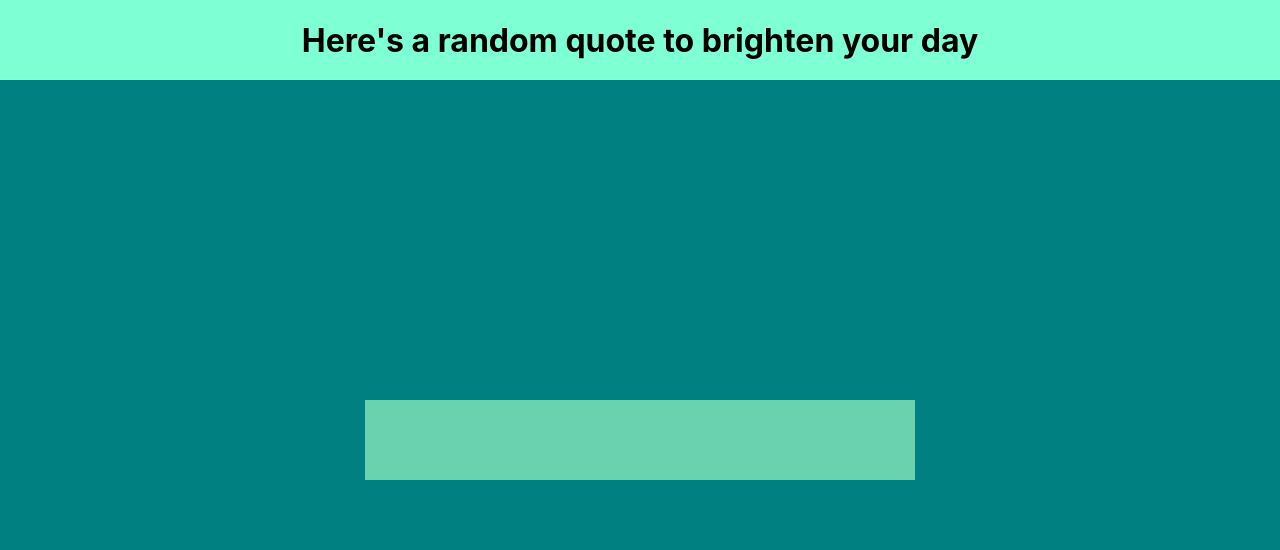
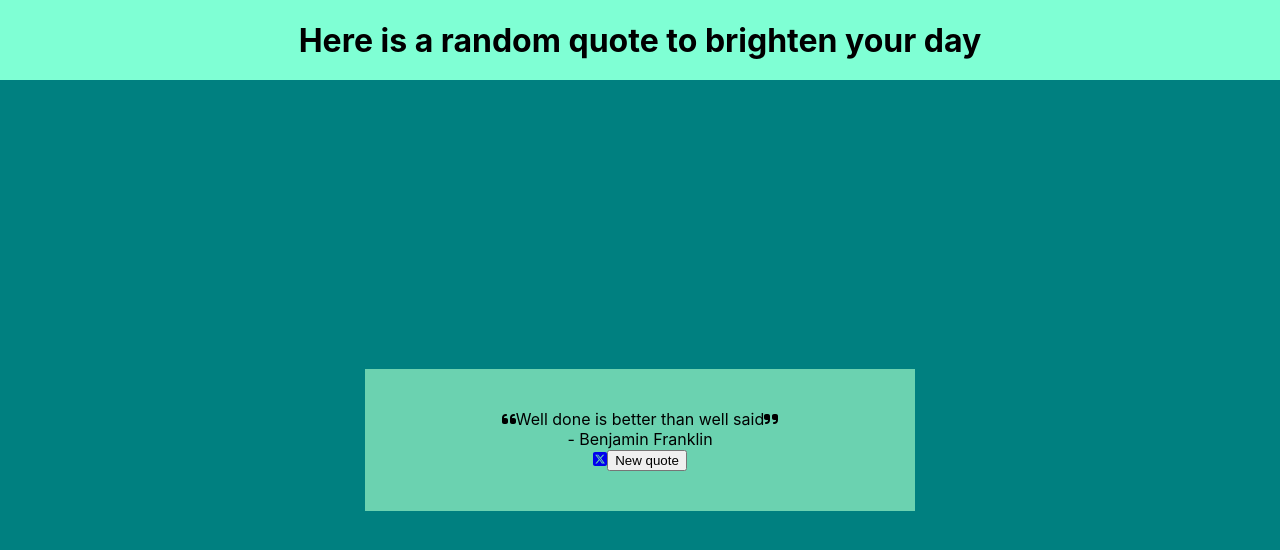
Before and after one commit to cpt-bob/random-quote-generator, a React (Create React App) app: page / in a window 1280 px wide. Shown: the top 550 px of the page. Built offline with nearby package versions, Linux system fonts and the light colour scheme.

Commit message:
Added font-awesome icons

```diff
--- a/package.json
+++ b/package.json
@@ -3,6 +3,9 @@
   "version": "0.1.0",
   "private": true,
   "dependencies": {
+    "@fortawesome/free-brands-svg-icons": "^6.6.0",
+    "@fortawesome/free-solid-svg-icons": "^6.6.0",
+    "@fortawesome/react-fontawesome": "^0.2.2",
     "@testing-library/jest-dom": "^5.17.0",
     "@testing-library/react": "^13.4.0",
     "@testing-library/user-event": "^13.5.0",
--- a/src/App.js
+++ b/src/App.js
@@ -1,23 +1,35 @@
 //import logo from "./logo.svg";
 import "./App.css";
+import { FontAwesomeIcon } from "@fortawesome/react-fontawesome";
+import { faSquareXTwitter } from "@fortawesome/free-brands-svg-icons";
+import { faQuoteLeft, faQuoteRight } from "@fortawesome/free-solid-svg-icons";
 
 function App() {
   return (
     <div className="App">
       <header className="App-header">
-        <h1>Here's a random quote to brighten your day</h1>
+        <h1>Here is a random quote to brighten your day</h1>
       </header>
       <div className="main">
         <div id="wrapper" className="App-container">
           <div id="quote-box" className="quote-box">
             <div class="quote-text">
-              <span id="text"></span>
+              <FontAwesomeIcon icon={faQuoteLeft} />
+              <span id="text">Well done is better than well said</span>
+              <FontAwesomeIcon icon={faQuoteRight} />
             </div>
             <div class="quote-author">
-              <span id="author"></span>
+              <span id="author">- Benjamin Franklin</span>
             </div>
-            <div className="share-button">
-              <a class="button"></a>
+            <div className="buttons">
+              <div className="share-button">
+                <a class="button" href="https://twitter.com/intent/tweet">
+                  <FontAwesomeIcon icon={faSquareXTwitter} />
+                </a>
+                <button class="button" id="new-quote">
+                  New quote
+                </button>
+              </div>
             </div>
           </div>
         </div>
```
Also changed, not shown: 1 other file (tests, documents, lock files or other folders).
